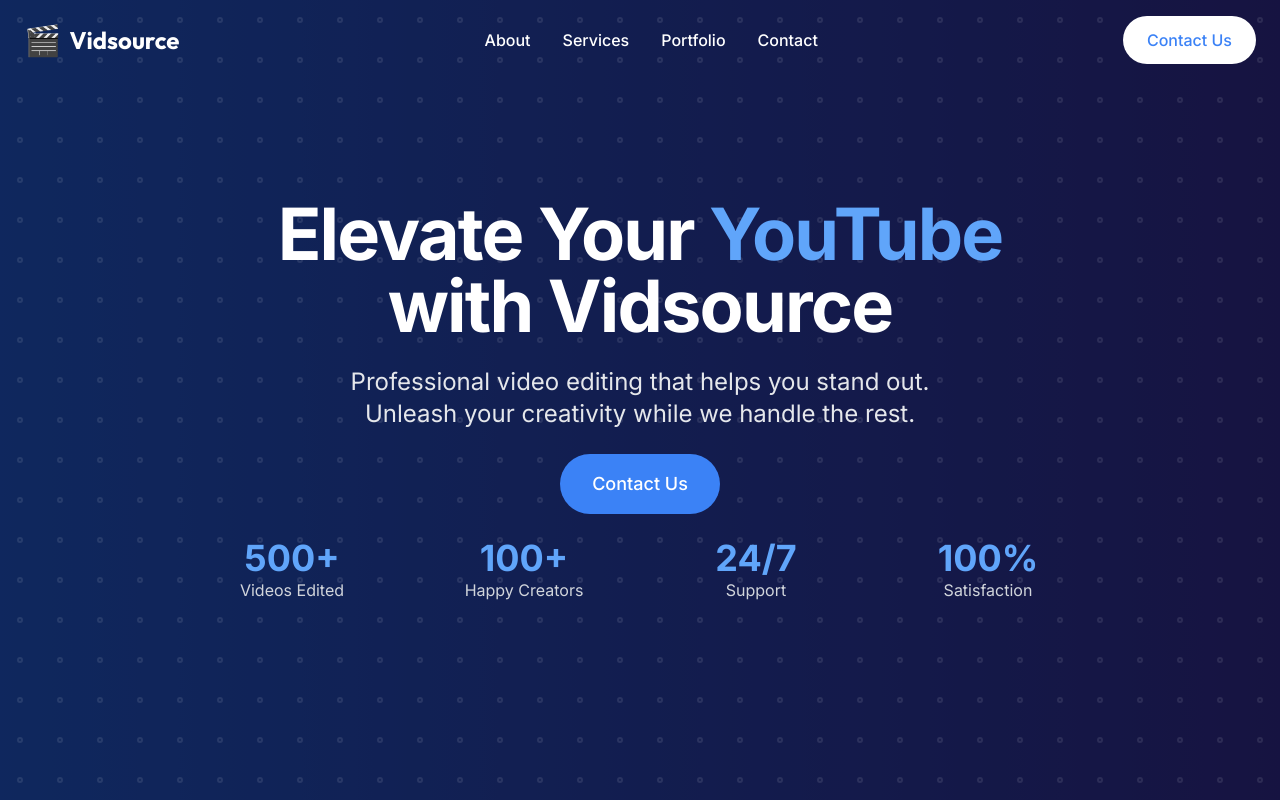
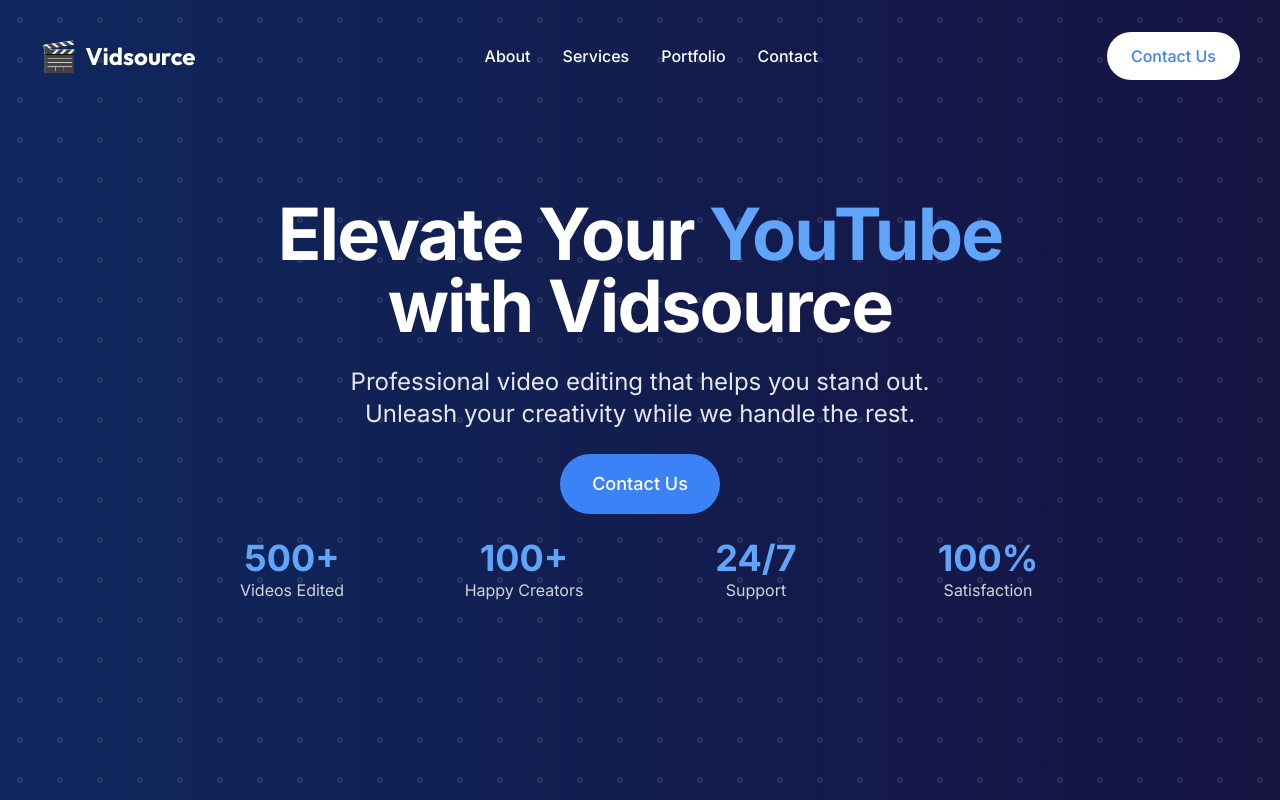
Before and after one commit to csshimanshu/Video-Sourcing-Agency, a Next.js app: page / in a window 1280 px wide. Shown: the top 800 px of the page. Built offline with nearby package versions, Linux system fonts and the light colour scheme.

Commit message:
Update header with static floating design and rounded corners

```diff
--- a/app/components/layout/Header.tsx
+++ b/app/components/layout/Header.tsx
@@ -39,8 +39,8 @@
   }, []);
 
   return (
-    <header className="fixed w-full z-50 top-0">
-      <div className={`container mx-auto px-6 py-4 ${
+    <header className="fixed w-full z-50 px-4" style={{ top: '1rem' }}>
+      <div className={`container mx-auto px-6 py-4 rounded-2xl ${
         isScrolled ? 'bg-white shadow-sm' : 'bg-transparent'
       }`}>
         <div className="flex justify-between items-center">
@@ -115,9 +115,9 @@
         </div>
 
         {/* Mobile Menu */}
-        <div className={`md:hidden mt-4 ${
+        <div className={`md:hidden mt-4 rounded-xl ${
           isMobileMenuOpen ? 'block' : 'hidden'
-        } ${isScrolled ? 'bg-white shadow-sm' : 'bg-transparent'}`}>
+        } ${isScrolled ? 'bg-white shadow-sm' : 'bg-transparent/50 backdrop-blur-sm'}`}>
           <nav className="py-4 flex flex-col space-y-4">
             {navItems.map((item) => (
               <Link
```
